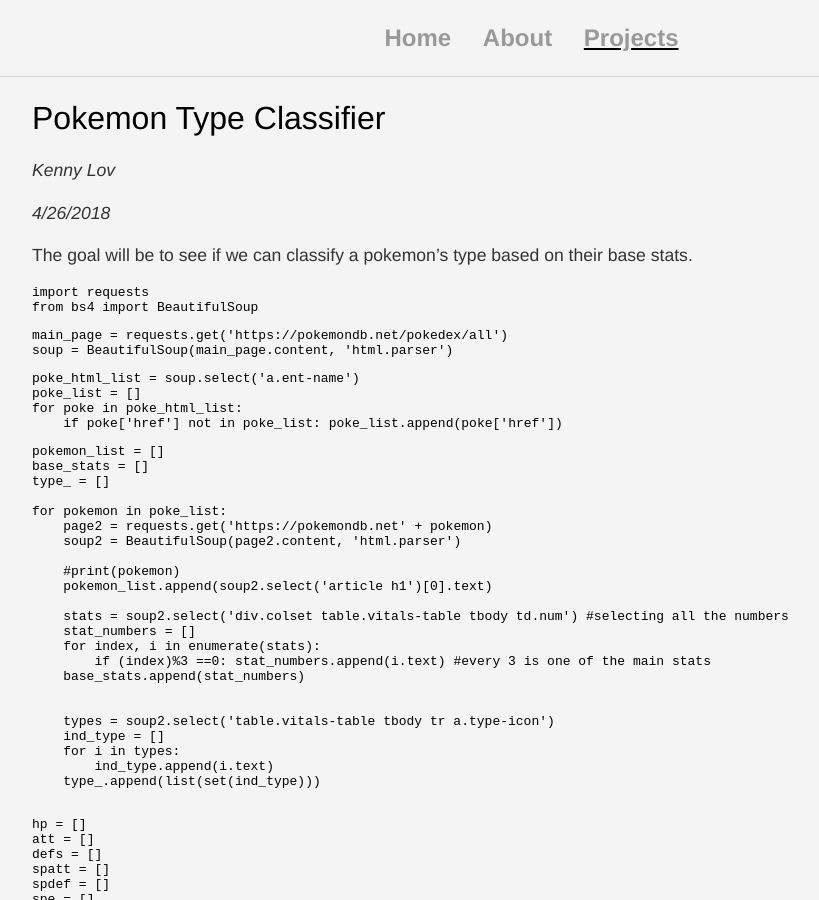
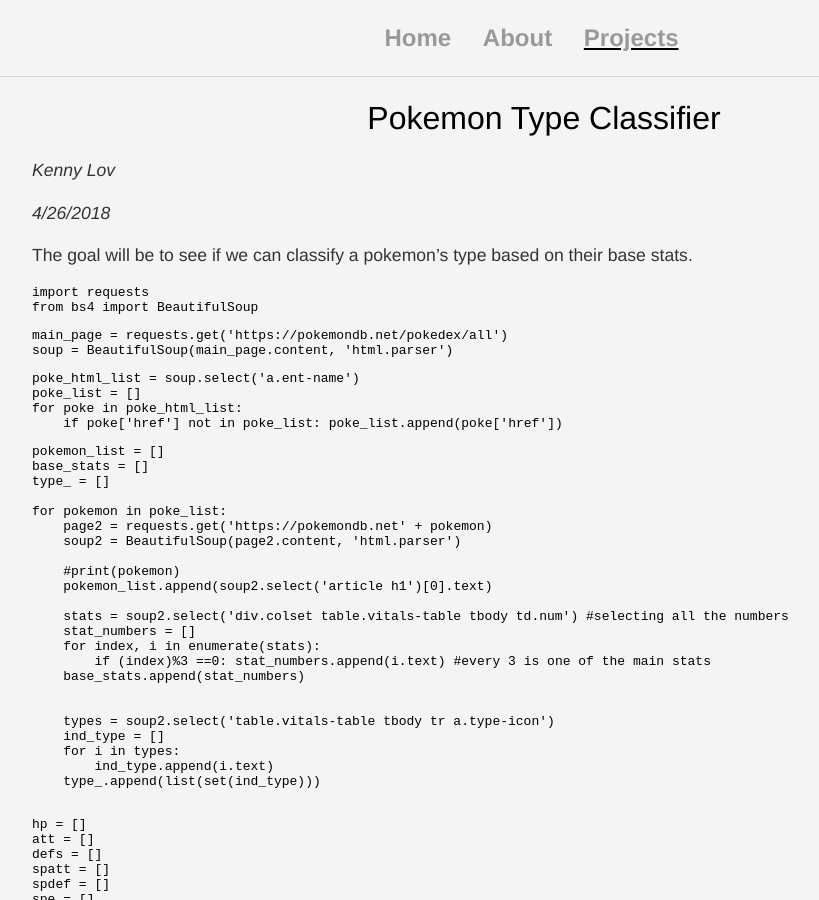
Before and after one commit to clfkenny/clfkenny.github.io, a Jekyll site: the page built from projects/pokemon_classifier/index.md, in a window 1280 px wide and 900 px high. Shown: the whole window, without its empty margins (96-915 px from the left). Built offline with Jekyll 4.4.1, drawn with Linux system fonts in a browser that asks for light colours.

```diff
--- a/projects/pokemon_classifier/index.md
+++ b/projects/pokemon_classifier/index.md
@@ -5,7 +5,7 @@ author: Kenny Lov
 date: 4/26/2018
 ---
 
-# Pokemon Type Classifier
+<center> <h1> Pokemon Type Classifier </h1></center>
 *Kenny Lov*
 
 *4/26/2018*
```
